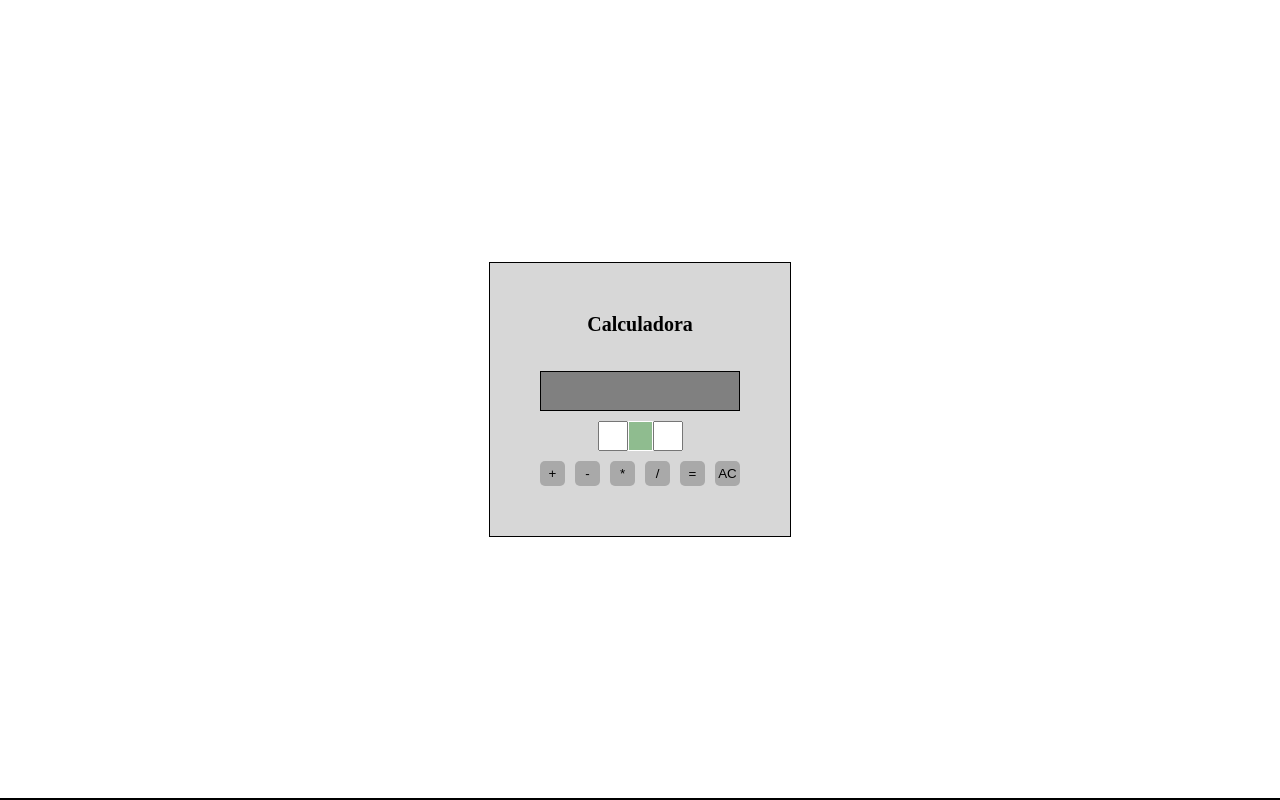
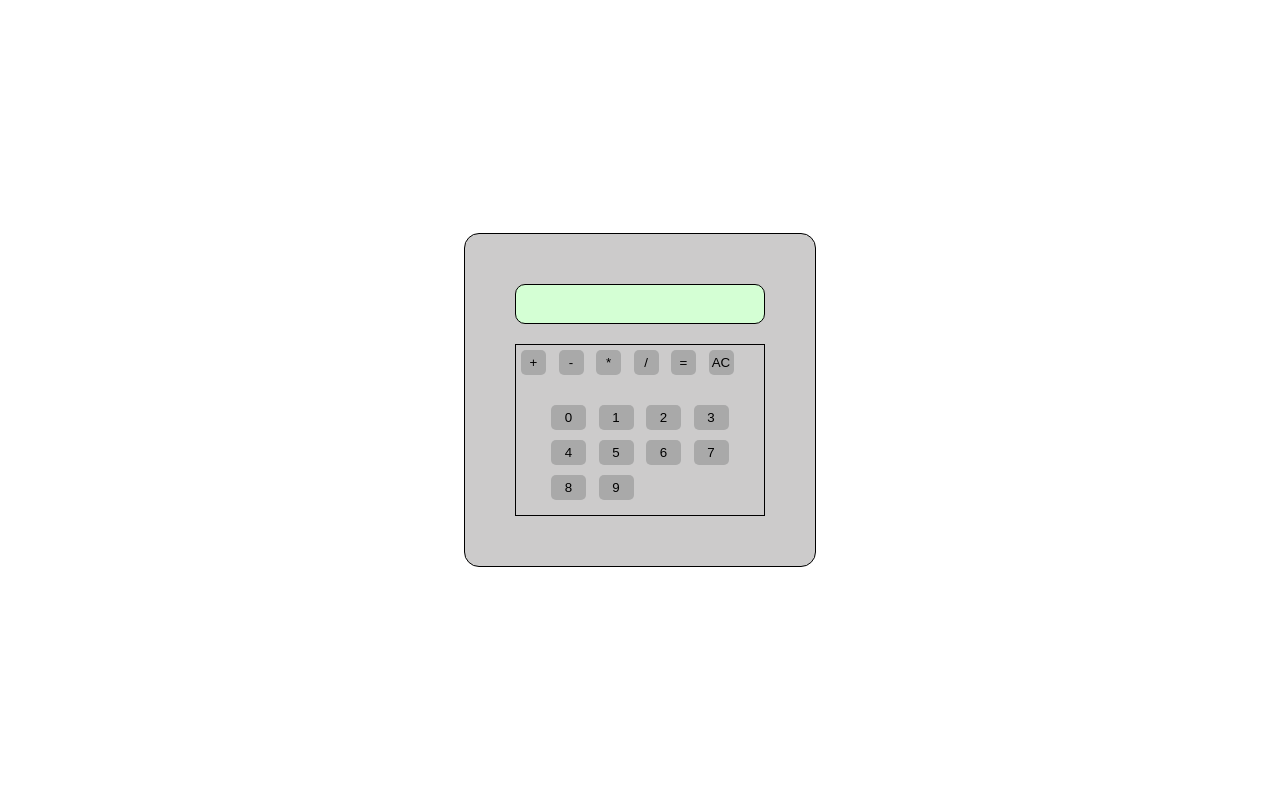
Before and after one commit to Omarcoex/calculadora-MATH-COEX, a plain HTML site: page index.html in a window 1280 px wide. Both pictures are taken after a click on the button "AC". Drawn offline with Linux system fonts and the light colour scheme.

Commit message:
version 3

```diff
--- a/calculadora.js
+++ b/calculadora.js
@@ -1,50 +1,70 @@
-const display = document.querySelector("#display");
-const valor = document.querySelectorAll(".valor");
-const operador = document.querySelector("#operador");
-const suma = document.getElementById("suma");
-const resta = document.getElementById("resta");
-const multi = document.getElementById("multi");
-const division = document.getElementById("division");
-const igual = document.getElementById("igual");
-const borrar = document.getElementById("borrar");
-
-igual.addEventListener("click", () => {
-  let a = +valor[0].value;
-  let b = +valor[1].value;
-  if (operador.textContent === "+") {
-    display.innerText = b + a;
-    valor[1].value = valor[0].value;
-    valor[0].value = "";
-  } else if (operador.textContent === "-") {
-    display.innerText = b - a;
-    valor[1].value = valor[0].value;
-    valor[0].value = "";
-  } else if (operador.textContent === "*") {
-    display.innerText = b * a;
-    valor[1].value = valor[0].value;
-    valor[0].value = "";
-  } else if (operador.textContent === "/") {
-    display.innerText = b / a;
-    valor[1].value = valor[0].value;
-    valor[0].value = "";
-  }
+const display= document.querySelector("#display");
+const valor= document.querySelectorAll(".valor");
+const operador= document.querySelector("#operador");
+const suma =document.getElementById("suma");
+const resta =document.getElementById("resta");
+const multi =document.getElementById("multi");
+const division =document.getElementById("division");
+const igual =document.getElementById("igual");
+const borrar =document.getElementById("borrar");
+let a=+valor[0].value;
+let b=+valor[1].value;
+let acumular=0
+igual.addEventListener("click",()=>{
+    b=+display.innerText;
+    if(operador.textContent==="+"){
+        display.innerText= a+b;
+        valor[1].value=valor[0].value;
+        valor[0].value="";
+    }else if(operador.textContent==="-"){
+        display.innerText= a-b;
+        valor[1].value=valor[0].value;
+        valor[0].value="";
+    }else if(operador.textContent==="*"){
+        display.innerText= a*b;
+        valor[1].value=valor[0].value;
+        valor[0].value="";
+    }else if(operador.textContent==="/"){
+        display.innerText= a/b;
+        valor[1].value=valor[0].value;
+        valor[0].value="";
+    }
 });
 
-suma.addEventListener("click", () => {
-  operador.textContent = "+";
+suma.addEventListener("click",()=>{
+    operador.textContent= "+";
+    a=+display.innerText;
+    acumular=acumular+a;
+    display.innerText= "";
+})
+resta.addEventListener("click",()=>{
+    operador.textContent= "-";
+    a=+display.innerText;
+    acumular=acumular-a;
+    display.innerText= "";
+})
+multi.addEventListener("click",()=>{
+    operador.textContent= "*";
+    a=+display.innerText;
+    acumular=acumular*a;
+    display.innerText= "";
+})
+division.addEventListener("click",()=>{
+    operador.textContent= "/";
+    a=+display.innerText;
+    acumular=acumular/a;
+    display.innerText= "";
+})
+borrar.addEventListener("click",()=>{
+    operador.textContent= "";
+    display.innerText= "";
+    valor[0]="";
+    valor[1]="";
 });
-resta.addEventListener("click", () => {
-  operador.textContent = "-";
-});
-multi.addEventListener("click", () => {
-  operador.textContent = "*";
-});
-division.addEventListener("click", () => {
-  operador.textContent = "/";
-});
-borrar.addEventListener("click", () => {
-  operador.textContent = "";
-  display.innerText = "";
-  valor[0] = "";
-  valor[1] = "";
-});
+for(let i=0; i<=9; i++){
+    document.getElementById("num"+i).addEventListener("click",presion);
+}
+function presion(e){
+    display.innerText=display.innerText+e.target.value;
+
+}
--- a/index.html
+++ b/index.html
@@ -11,7 +11,6 @@
 
 <body>
     <div class="container">
-        <h1>Calculadora</h1>
         <div id="display"></div>
         <div class="operators_items">
             <input type="number" class="valor" id="val1">
@@ -20,6 +19,21 @@
         </div>
 
         <div class="div-botones">
+
+            <div class="numeros">
+                <button class="btn" id="num0" value="0">0</button>
+                <button class="btn" id="num1" value="1">1</button>
+                <button class="btn" id="num2" value="2">2</button>
+                <button class="btn" id="num3" value="3">3</button>
+                <button class="btn" id="num4" value="4">4</button>
+                <button class="btn" id="num5" value="5">5</button>
+                <button class="btn" id="num6" value="6">6</button>
+                <button class="btn" id="num7" value="7">7</button>
+                <button class="btn" id="num8" value="8">8</button>
+                <button class="btn" id="num9" value="9">9</button>
+            </div>
+
+            <div class="botones_operadores">
                 <button class="btn" id="suma">+</button>
                 <button class="btn" id="resta">-</button>
                 <button class="btn" id="multi">*</button>
@@ -30,6 +44,8 @@
 
         </div>
 
+    </div>
+
     <script src="calculadora.js"></script>
 </body>
 
--- a/style.css
+++ b/style.css
@@ -9,11 +9,6 @@ body {
   width: 100%;
   justify-content: center;
   align-items: center;
-  border-bottom: 2px solid;
-}
-h1 {
-    text-align: center;
-    margin-bottom: 25px;
 }
 html {
   font-size: 10px;
@@ -26,39 +21,42 @@ html {
   display: flex;
   flex-direction: column;
   gap: 1rem;
-  background-color: rgba(128, 128, 128, 0.315);
+  border-radius: 1.5rem;
+  background-color: rgb(204, 203, 203);
 }
 #display {
   border: solid 1px black;
   height: 4rem;
-  font-size: 20px;
-  text-align: center;
-  padding-top: 10px;
-  background-color: grey;
-  color: white;
+  background-color: rgb(212, 255, 212);
+  padding-top: 0.3rem;
+  padding-left: 0.4rem;
+  font-size: 25px;
+  text-align: right;
+  font-weight: bold;
+  border-radius: 10px;
 }
 .operators_items {
   display: flex;
   justify-content: center;
-
 }
 .valor {
   height: 3rem;
   width: 3rem;
+  display: none;
 }
 #operador {
-  width: 2.5rem;
+  width: 2rem;
   height: 3rem;
   border: solid 1px;
   background-color: darkseagreen;
-  text-align: center;
-  font-size: 25px;
-  color: white;
-
+  display: none;
 }
 .div-botones {
   display: flex;
+  flex-direction: column-reverse;
   gap: 1rem;
+  width: 25rem;
+  border: solid 1px;
 }
 .btn {
   border: none;
@@ -66,9 +64,25 @@ html {
   border-radius: 0.5rem;
   width: 2.5rem;
   height: 2.5rem;
+  margin: 0.5rem;
 }
 input::-webkit-outer-spin-button,
 input::-webkit-inner-spin-button {
   -webkit-appearance: none;
   margin: 0;
 }
+#val2 {
+  display: none;
+}
+.numeros {
+  margin-left: 2rem;
+  padding: 1rem;
+}
+.numeros button {
+  /* height: 45px; */
+  width: 35px;
+}
+.btn:hover {
+  background-color: rgb(87, 87, 87);
+  color: white;
+}
```
Lines whose indentation alone changed are shown as unchanged.
